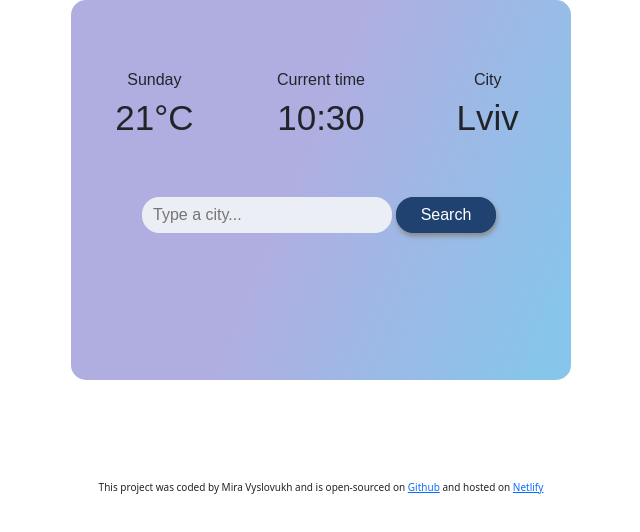
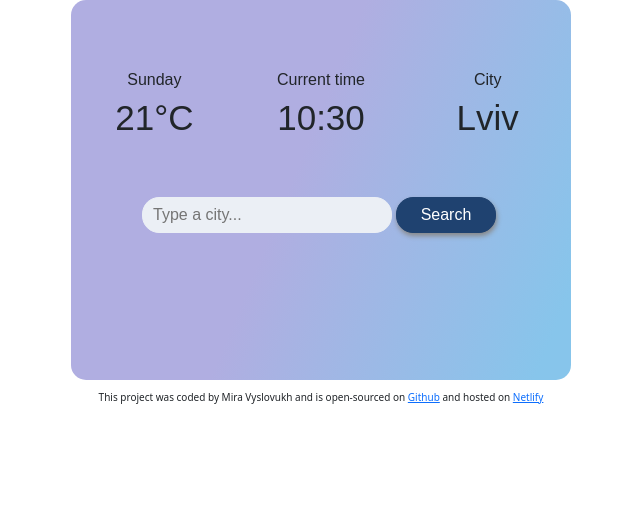
Before and after one commit to MiraVyslovukh/weather-app-react-homework, a React (Create React App) app: page / in a window 1280 px wide. Shown: the top 532 px of the page, without its empty margins (319-959 px from the left). Built offline with nearby package versions, Linux system fonts and the light colour scheme.

Commit message:
author copy styles updated

```diff
--- a/src/App.css
+++ b/src/App.css
@@ -97,7 +97,7 @@ input {
 .by {
   text-align: center;
   font-size: 10px;
-  margin-top: 100px !important;
+  margin-top: 10px !important;
   margin-bottom: 0px !important;
 }
 
```
